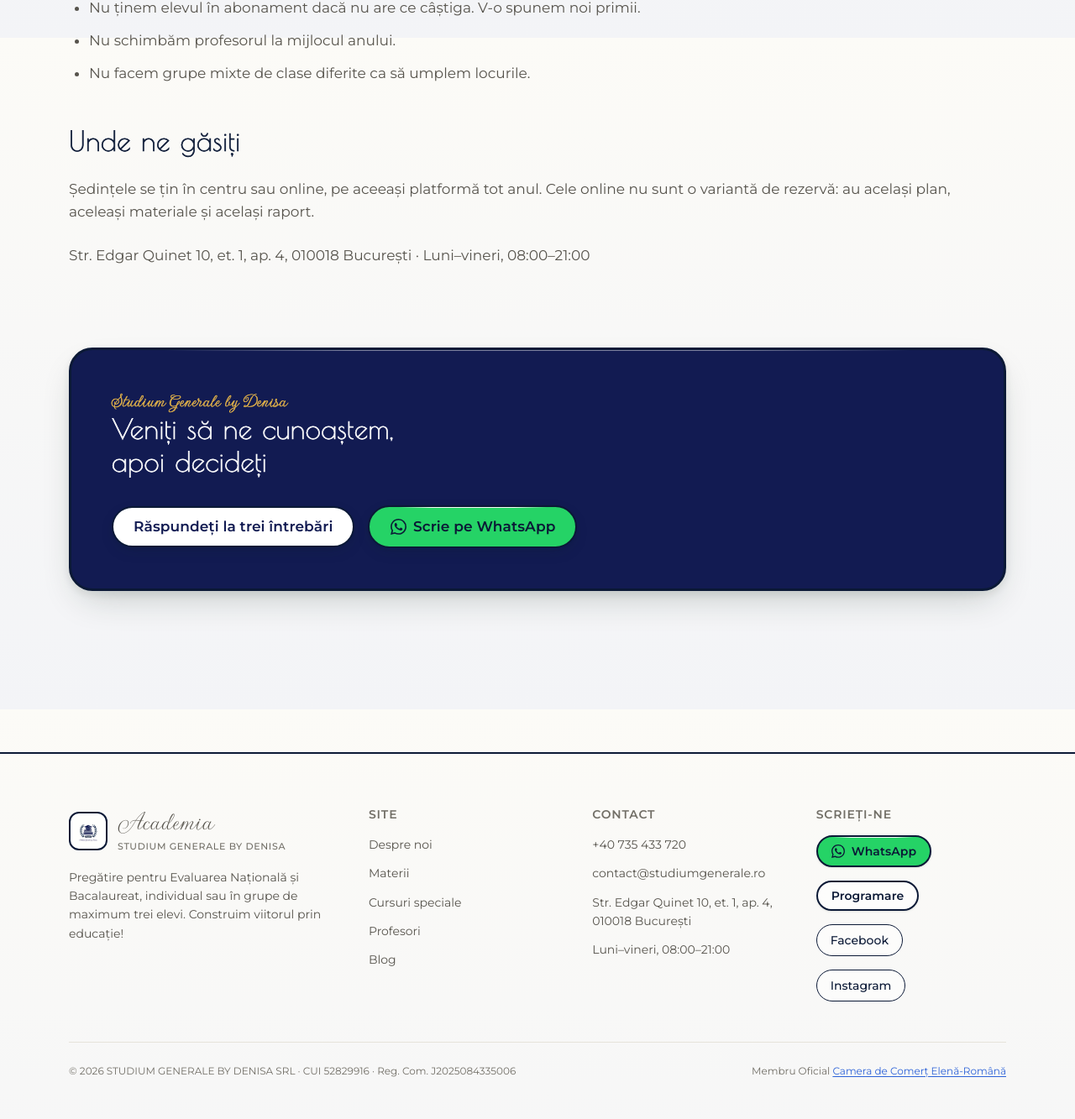
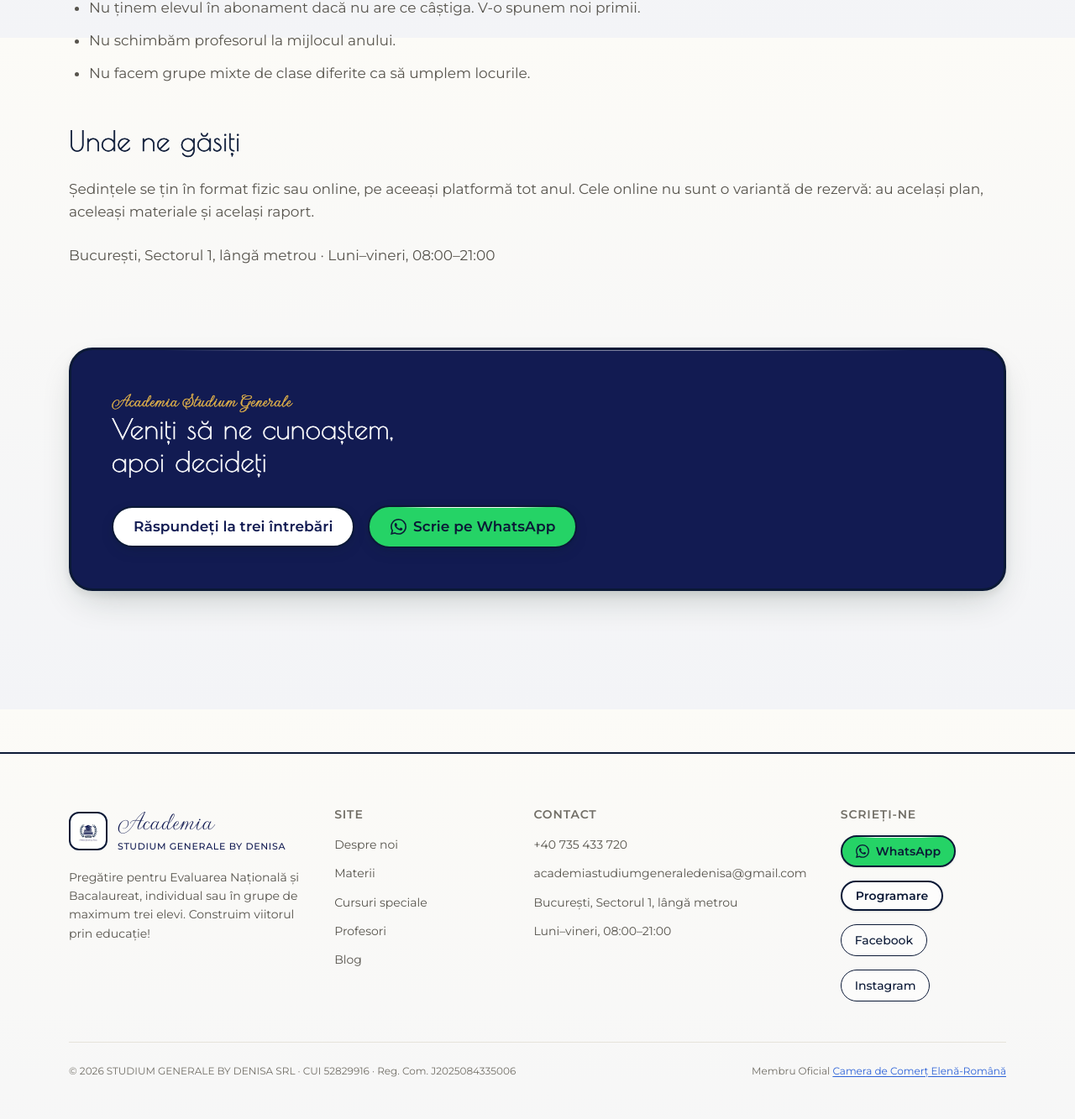
Before and after one commit to popica24/academiastudiumgenerale, a PHP site: page /despre.html in a window 1280 px wide. Shown: the part 2355-3688 px from the top of the page at 84% size. Run offline with PHP 8.4, Linux system fonts and the light colour scheme.

Commit message:
Contact nou, Alexandru la chineză, Camera de Comerț în hero, TikTok pregătit
E-mailul de Gmail și adresa fără stradă, în toate paginile și în llms.txt.
Numele mărcii bleumarin în subsol, „Academia Studium Generale" în caligrafie
pe Despre, afilierea la Camera de Comerț sus pe prima pagină, cursurile
speciale pentru companii și persoane fizice. Linkul de TikTok e în subsol,
ascuns până se completează adresa în config.js.

Co-Authored-By: Claude Opus 5 (1M context) <noreply@anthropic.com>
Claude-Session: https://claude.ai/code/session_01BPR3bi9BzdoXFeJTUtpxsH

```diff
--- a/404.html
+++ b/404.html
@@ -90,8 +90,8 @@
         <h2>Contact</h2>
         <ul>
           <li><a data-phone href="tel:+40735433720">+40 735 433 720</a></li>
-          <li><a data-email href="mailto:contact@studiumgenerale.ro">contact@studiumgenerale.ro</a></li>
-          <li><span data-address>Str. Edgar Quinet 10, et. 1, ap. 4, 010018 București</span></li>
+          <li><a data-email href="mailto:academiastudiumgeneraledenisa@gmail.com">academiastudiumgeneraledenisa@gmail.com</a></li>
+          <li><span data-address>București, Sectorul 1, lângă metrou</span></li>
           <li><span data-schedule>Luni–vineri, 08:00–21:00</span></li>
         </ul>
       </div>
@@ -102,6 +102,7 @@
           <a class="btn btn-sm" href="/index.html#programare">Programare</a>
           <a class="navlink" data-facebook href="https://www.facebook.com/p/Academia-Studium-Generale-by-Denisa-61581913795617/" target="_blank" rel="noopener">Facebook</a>
           <a class="navlink" data-instagram href="https://www.instagram.com/academia_studium_generale/" target="_blank" rel="noopener">Instagram</a>
+          <a class="navlink" data-tiktok href="" target="_blank" rel="noopener">TikTok</a>
         </div>
       </div>
     </div>
--- a/assets/config.js
+++ b/assets/config.js
@@ -28,7 +28,7 @@ window.ACADEMIA = {
     { nume: "Engleză",     numeEn: "English",     profesori: ["Denisa", "Ștefania"] },
     { nume: "Spaniolă",    numeEn: "Spanish",     profesori: ["Diana"] },
     { nume: "Franceză",    numeEn: "French",      profesori: ["Sara", "Ilinca"] },
-    { nume: "Chineză",     numeEn: "Chinese",     profesori: ["Alex", "Ana"] },
+    { nume: "Chineză",     numeEn: "Chinese",     profesori: ["Alexandru", "Ana"] },
     { nume: "Coreeană",    numeEn: "Korean",      profesori: ["Jun"] },
     { nume: "Maghiară",    numeEn: "Hungarian",   profesori: [] },        /* DE COMPLETAT: cine predă */
     { nume: "Informatică", numeEn: "Computer science", profesori: ["Andrei"] },
@@ -138,12 +138,15 @@ window.ACADEMIA = {
      mutat în `texte.ro.schedule` / `texte.en.schedule`, mai sus. `site.js`
      îl citește de acolo prin `T("schedule", ...)`.                        */
   phone: "+40 735 433 720",
-  email: "contact@studiumgenerale.ro",
-  address: "Str. Edgar Quinet 10, et. 1, ap. 4, 010018 București",
+  email: "academiastudiumgeneraledenisa@gmail.com",
+  /* Fără stradă, la cererea clientului (2026-09-14). */
+  address: "București, Sectorul 1, lângă metrou",
 
   /* --- Rețele (lasă gol ca să dispară din subsol) ------------------------- */
   facebook: "https://www.facebook.com/p/Academia-Studium-Generale-by-Denisa-61581913795617/",
   instagram: "https://www.instagram.com/academia_studium_generale/",
+  /* DE COMPLETAT: adresa contului. Cât e gol, linkul dispare din subsol. */
+  tiktok: "",
 
   /* Pagina de membru la Camera de Comerț, dată de client. */
   cameraComert: "https://www.hrcc.ro/members/",
--- a/assets/foto/profesori/SURSE.txt
+++ b/assets/foto/profesori/SURSE.txt
@@ -44,5 +44,6 @@ care știe doar capturile de Instagram.
   geografie-alexandra.webp   Geografie (Alexandra)    alexandra-geografie.jpeg
   engleza-turca-greaca.webp  Engleză, turcă, greacă   denisa-engleza-turca-greaca.jpeg
   greaca-romana-straini.webp Greacă, română p. străini denisa-greaca-romana-pentru-straini.jpeg
+  chineza-alexandru.webp     Chineză (Alexandru)      fotografie trimisă de client în conversație
 
 Cele două profesoare pe nume Denisa sunt persoane diferite, confirmat de client.
--- a/assets/site.css
+++ b/assets/site.css
@@ -138,6 +138,11 @@ section + section { padding-top: 0; }
   max-width: 54ch; margin-bottom: var(--sp-8); }
 .hero-actions { gap: var(--sp-5); }
 .hero-note { font-size: var(--fs-sm); color: var(--text-muted); margin-top: var(--sp-5); }
+/* Afilierile: etichete, nu butoane. Linkul rămâne subliniat, ca să se vadă
+   că duce undeva; eticheta se rupe pe două rânduri pe telefon.            */
+.hero-afiliere { gap: var(--sp-3); flex-wrap: wrap; margin-top: var(--sp-6); }
+.hero-afiliere .tag { line-height: 1.35; white-space: normal; }
+.hero-afiliere a { color: inherit; }
 
 .proof { display: grid; grid-template-columns: repeat(auto-fit, minmax(min(180px, 100%), 1fr));
   gap: var(--sp-6); margin-top: var(--sp-16); }
@@ -281,10 +286,18 @@ a.sr-only:focus {
 }
 
 /* --- Subsol -------------------------------------------------------------- */
+/* Numele mărcii în subsol: bleumarinul siglei, nu cerneala și nu gri.
+   --navy-700 pe hârtie dă 16.1:1, deci și subtitlul de 11px trece.      */
+.site-foot .brand-name, .site-foot .brand-sub { color: var(--navy-700); }
 .site-foot { padding-block: var(--sp-16) var(--sp-12); margin-top: var(--sp-24);
   border-top: var(--stroke); }
+/* Coloana de contact e `auto`: adresa de Gmail e un singur cuvânt lung și
+   nu are unde să se rupă, deci coloana ia lățimea ei, iar celelalte trei
+   împart ce rămâne. Între tabletă și telefon, pe două coloane, e posibil
+   să nu încapă, și atunci adresa se rupe, în loc să iasă din pagină.     */
 .foot-grid { display: grid; gap: var(--sp-10);
-  grid-template-columns: minmax(min(240px, 100%), 1.4fr) repeat(auto-fit, minmax(min(160px, 100%), 1fr)); }
+  grid-template-columns: minmax(0, 1.4fr) minmax(0, 1fr) auto minmax(0, 1fr); }
+.foot-col [data-email] { overflow-wrap: anywhere; }
 .foot-col h2 { font-family: var(--font-secondary); font-weight: var(--fw-semibold);
   font-size: var(--fs-sm); letter-spacing: .06em; text-transform: uppercase;
   color: var(--text-muted); margin-bottom: var(--sp-4); -webkit-text-stroke: 0; }
--- a/assets/site.js
+++ b/assets/site.js
@@ -379,8 +379,8 @@
     });
   });
   /* Rețelele duc pe alt site: cine citește despre școală nu trebuie să
-     piardă pagina școlii ca să se uite la Facebook sau Instagram.       */
-  ["facebook", "instagram"].forEach(function (k) {
+     piardă pagina școlii ca să se uite la Facebook, Instagram sau TikTok.       */
+  ["facebook", "instagram", "tiktok"].forEach(function (k) {
     document.querySelectorAll("[data-" + k + "]").forEach(function (el) {
       if (isReal(C[k])) {
         el.href = C[k];
--- a/despre.html
+++ b/despre.html
@@ -81,7 +81,7 @@
 
 <main id="continut">
   <section class="hero wrap despre-hero">
-    <h1>Despre Academia <span class="script">Studium Generale</span></h1>
+    <h1>Despre <span class="script">Academia Studium Generale</span></h1>
     <p class="hero-lede"><span class="script">Studium generale</span> era numele medieval al școlii deschise oricui venea să învețe, indiferent de unde. Am păstrat numele pentru că descrie exact ce am vrut să construim: un loc al cunoașterii, plin de suflet, lumină și grijă.</p>
   </section>
 
@@ -138,15 +138,15 @@
       </ul>
 
       <h2>Unde ne găsiți</h2>
-      <p>Ședințele se țin în centru sau online, pe aceeași platformă tot anul. Cele online nu sunt o variantă de rezervă: au același plan, aceleași materiale și același raport.</p>
-      <p><span data-address>Str. Edgar Quinet 10, et. 1, ap. 4, 010018 București</span> · <span data-schedule>Luni–vineri, 08:00–21:00</span></p>
+      <p>Ședințele se țin în format fizic sau online, pe aceeași platformă tot anul. Cele online nu sunt o variantă de rezervă: au același plan, aceleași materiale și același raport.</p>
+      <p><span data-address>București, Sectorul 1, lângă metrou</span> · <span data-schedule>Luni–vineri, 08:00–21:00</span></p>
     </div>
   </section>
 
   <section class="wrap">
     <div class="ctaband" data-aos="fade-up">
       <div>
-        <span class="script">Studium Generale by Denisa</span>
+        <span class="script">Academia Studium Generale</span>
         <h2>Veniți să ne cunoaștem, apoi decideți</h2>
       </div>
       <div class="row">
@@ -184,8 +184,8 @@
         <h2>Contact</h2>
         <ul>
           <li><a data-phone href="tel:+40735433720">+40 735 433 720</a></li>
-          <li><a data-email href="mailto:contact@studiumgenerale.ro">contact@studiumgenerale.ro</a></li>
-          <li><span data-address>Str. Edgar Quinet 10, et. 1, ap. 4, 010018 București</span></li>
+          <li><a data-email href="mailto:academiastudiumgeneraledenisa@gmail.com">academiastudiumgeneraledenisa@gmail.com</a></li>
+          <li><span data-address>București, Sectorul 1, lângă metrou</span></li>
           <li><span data-schedule>Luni–vineri, 08:00–21:00</span></li>
         </ul>
       </div>
@@ -196,6 +196,7 @@
           <a class="btn btn-sm" href="index.html#programare">Programare</a>
           <a class="navlink" data-facebook href="https://www.facebook.com/p/Academia-Studium-Generale-by-Denisa-61581913795617/" target="_blank" rel="noopener">Facebook</a>
           <a class="navlink" data-instagram href="https://www.instagram.com/academia_studium_generale/" target="_blank" rel="noopener">Instagram</a>
+          <a class="navlink" data-tiktok href="" target="_blank" rel="noopener">TikTok</a>
         </div>
       </div>
     </div>
@@ -269,12 +270,11 @@
         "value": "J2025084335006"
       },
       "telephone": "+40735433720",
-      "email": "contact@studiumgenerale.ro",
+      "email": "academiastudiumgeneraledenisa@gmail.com",
       "address": {
         "@type": "PostalAddress",
-        "streetAddress": "Str. Edgar Quinet 10, et. 1, ap. 4",
+        "streetAddress": "Sectorul 1, lângă metrou",
         "addressLocality": "București",
-        "postalCode": "010018",
         "addressCountry": "RO"
       },
       "openingHoursSpecification": [
--- a/llms.txt
+++ b/llms.txt
@@ -27,7 +27,7 @@ Firma: STUDIUM GENERALE BY DENISA SRL, CUI 52829916, Reg. Com. J2025084335006,
 
 Română, matematică (gimnaziu și liceu), istorie, geografie, logică, biologie, chimie, informatică, engleză, spaniolă, franceză, chineză, coreeană, maghiară, greacă, turcă și română pentru străini.
 
-Cursuri speciale, în afara programei: Excel, contabilitate, dicție, dezvoltare personală, educație financiară.
+Cursuri speciale pentru companii și persoane fizice, în afara programei: Excel, contabilitate, dicție, dezvoltare personală, educație financiară.
 
 ## Fondatoarea
 
@@ -36,8 +36,8 @@ Denisa a plecat acum 20 de ani cu o bursă de merit la studii în Grecia, unde a
 ## Contact
 
 - Telefon și WhatsApp: +40 735 433 720
-- E-mail: contact@studiumgenerale.ro
-- Adresă: Str. Edgar Quinet 10, et. 1, ap. 4, 010018 București
+- E-mail: academiastudiumgeneraledenisa@gmail.com
+- Adresă: București, Sectorul 1, lângă metrou
 - Program: luni–vineri, 08:00–21:00
 - Facebook: https://www.facebook.com/p/Academia-Studium-Generale-by-Denisa-61581913795617/
 - Instagram: https://www.instagram.com/academia_studium_generale/
```
Also changed, not shown: CLAUDE.md (+2 -2 lines), blog-articol.html (+5 -5 lines), blog.html (+5 -5 lines), en/despre.html (+9 -9 lines), en/index.html (+43 -19 lines), index.html (+43 -17 lines), tools/seo.js (+4 -3 lines), assets/foto/profesori/chineza-alexandru.webp (added).
